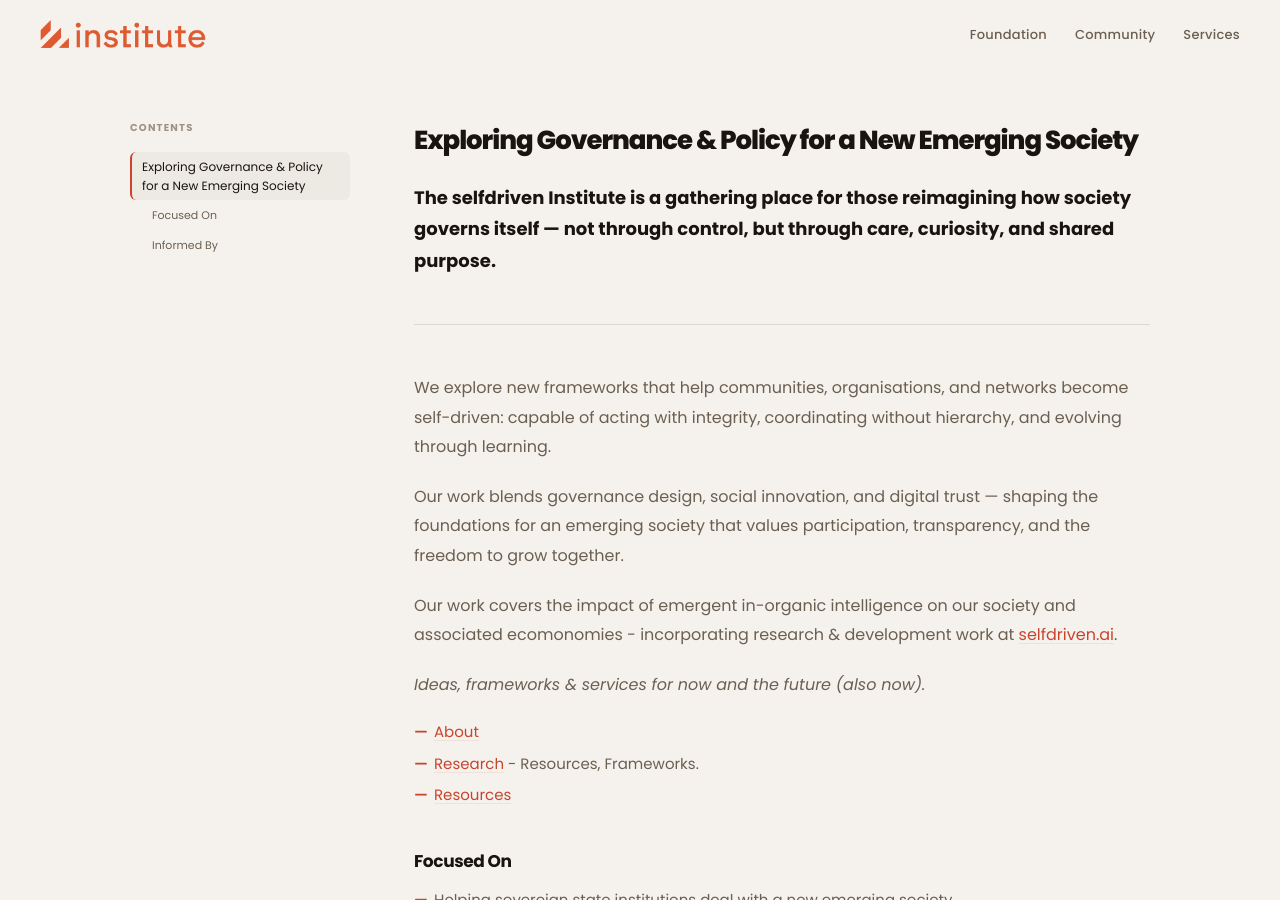
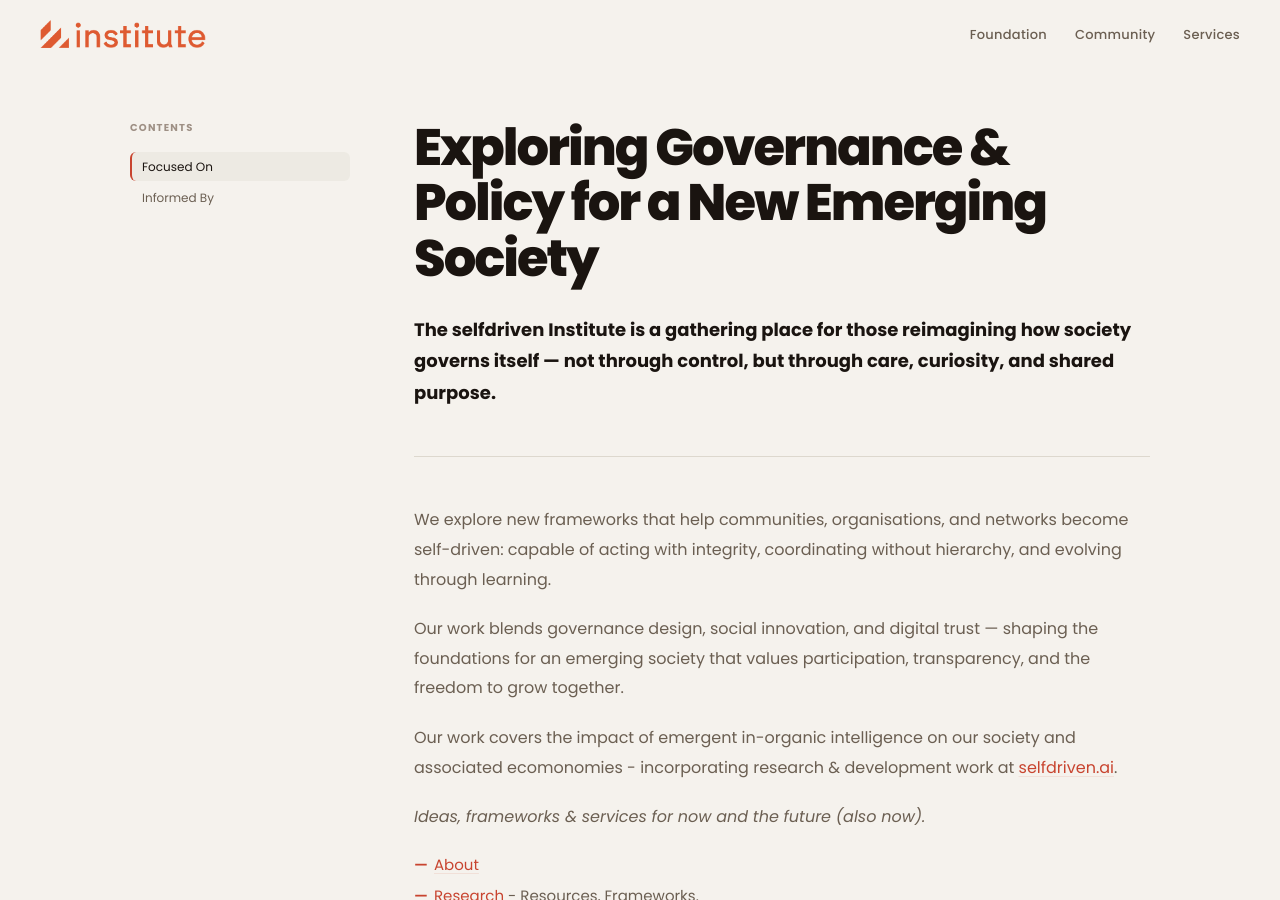
Before and after one commit to selfdriven-foundation/selfdriven-institute, a Jekyll site: the page built from docs/index.md, in a window 1280 px wide and 900 px high. Built offline with Jekyll 4.4.1, drawn with Linux system fonts in a browser that asks for light colours.

Commit message:
Update index.md

```diff
--- a/docs/index.md
+++ b/docs/index.md
@@ -3,7 +3,7 @@ layout: selfdriven
 title: selfdriven Institute
 ---
 
-## Exploring Governance & Policy for a New Emerging Society
+# Exploring Governance & Policy for a New Emerging Society
 
 **The selfdriven Institute is a gathering place for those reimagining how society governs itself — not through control, but through care, curiosity, and shared purpose.**
 
@@ -19,11 +19,11 @@ Our work covers the impact of emergent in-organic intelligence on our society an
 - [Research](/research) - Resources, Frameworks.
 - [Resources](/resources)
 
-### Focused On
+## Focused On
 - Helping sovereign state institutions deal with a new emerging society
 - New emerging self-driven communities self-actuate.
 
-### Informed By
+## Informed By
 - [Situational Awareness Framework for Organisations](/situational-awareness-framework/organisations/)
 - [selfdriven.foundation](https://selfdriven.foundation)
 - [selfdriven.community](https://selfdriven.community)
```
